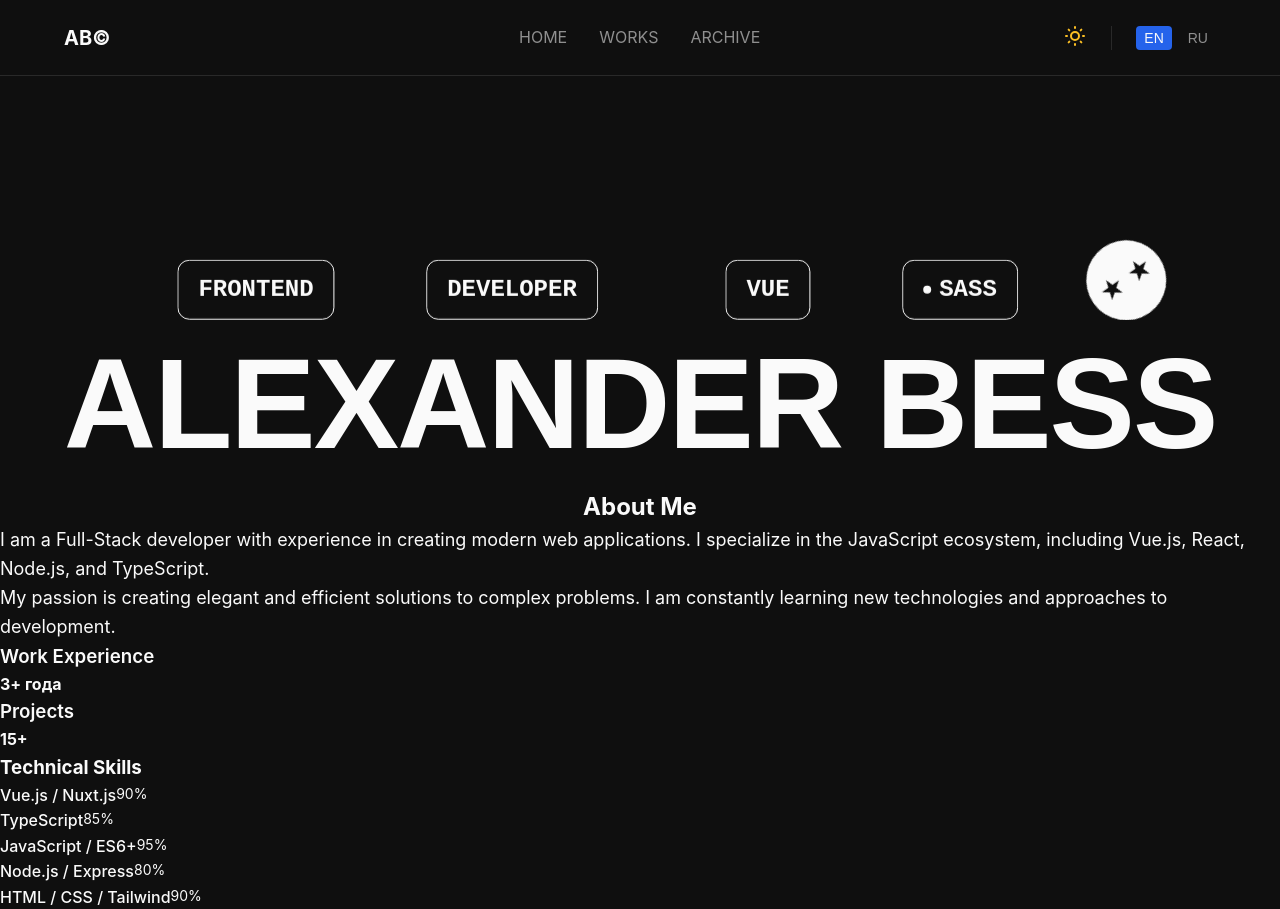
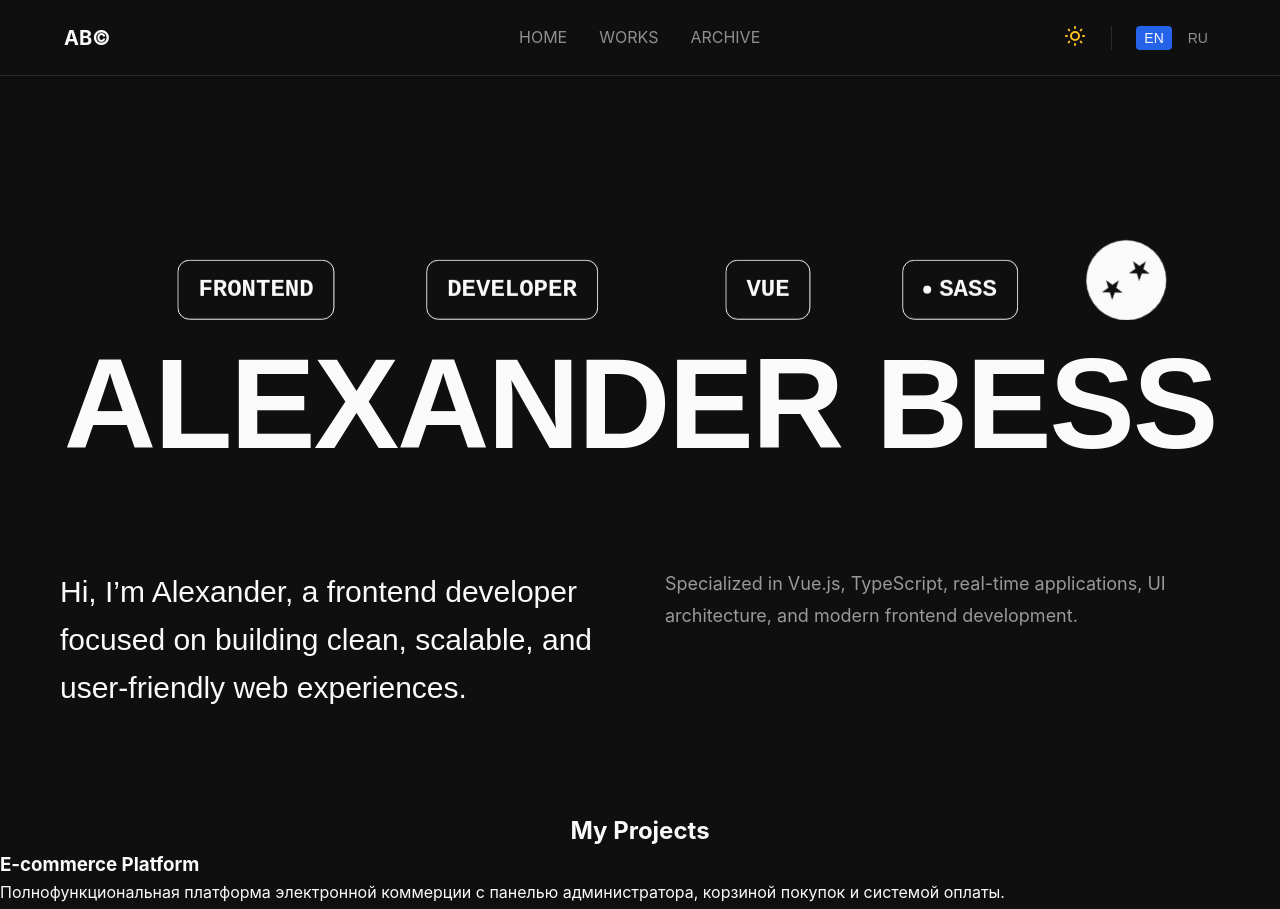
Before and after one commit to AlexanderBess/portfolio, a Vue app: page / in a window 1280 px wide. Shown: the top 909 px of the page. Built offline with nearby package versions, Linux system fonts and the light colour scheme.

Commit message:
Finish About block

```diff
--- a/src/components/About.vue
+++ b/src/components/About.vue
@@ -1,70 +1,59 @@
 <template>
-  <section id="about" class="py-20 bg-white">
-    <div class="container mx-auto px-6">
-      <div class="text-center mb-16">
-        <h2 class="text-4xl font-bold text-gray-900 mb-4">{{ $t('about.title') }}</h2>
-        <div class="w-20 h-1 bg-primary-600 mx-auto"></div>
-      </div>
+  <section id="about" class="about">
+    <div class="about__container">
+        <div class="about__info">
+          <h2 class="about__title">
+            {{ $t('about.description') }}
+          </h2>
 
-      <div class="grid md:grid-cols-2 gap-12 items-center">
-        <div class="space-y-6">
-          <p class="text-lg text-gray-600 leading-relaxed">
-            {{ $t('about.description') }}
-          </p>
-
-          <p class="text-lg text-gray-600 leading-relaxed">
+          <p class="about__description">
             {{ $t('about.passion') }}
           </p>
-
-          <div class="grid grid-cols-2 gap-4">
-            <div class="bg-gray-50 p-4 rounded-lg">
-              <h3 class="font-semibold text-gray-900 mb-2">{{ $t('about.experience') }}</h3>
-              <p class="text-2xl font-bold text-primary-600">3+ года</p>
-            </div>
-            <div class="bg-gray-50 p-4 rounded-lg">
-              <h3 class="font-semibold text-gray-900 mb-2">{{ $t('about.projectsCount') }}</h3>
-              <p class="text-2xl font-bold text-primary-600">15+</p>
-            </div>
-          </div>
-        </div>
-
-        <div class="space-y-6">
-          <h3 class="text-2xl font-bold text-gray-900 mb-4">{{ $t('about.skills') }}</h3>
-
-          <div class="space-y-3">
-            <div v-for="skill in skills" :key="skill.name" class="space-y-2">
-              <div class="flex justify-between">
-                <span class="font-medium text-gray-700">{{ skill.name }}</span>
-                <span class="text-sm text-gray-500">{{ skill.level }}%</span>
-              </div>
-              <div class="w-full bg-gray-200 rounded-full h-2">
-                <div
-                  class="bg-primary-600 h-2 rounded-full transition-all duration-500"
-                  :style="{ width: skill.level + '%' }"
-                ></div>
-              </div>
-            </div>
-          </div>
         </div>
       </div>
-    </div>
   </section>
 </template>
 
 <script setup lang="ts">
-interface Skill {
-  name: string
-  level: number
+</script>
+
+<style lang="scss" scoped>
+@use '../styles/variables' as *;
+
+.about {
+  padding: 80px 60px;
+  background-color: var(--bg-primary);
+
+  &__title {
+    width: 100%;
+    font-family: "Geist", "Geist Placeholder", sans-serif;
+    font-size: 30px;
+    font-weight: 500;
+    color: var(--light-secondary);
+  }
+
+  &__info {
+    display: flex;
+    gap: 50px;
+    width: 100%;
+  }
+
+  &__description {
+    width: 100%;
+    font-size: 18px;
+    color: theme-color('light-text-secondary');
+    line-height: 1.75;
+  }
 }
 
-const skills: Skill[] = [
-  { name: 'Vue.js / Nuxt.js', level: 90 },
-  { name: 'TypeScript', level: 85 },
-  { name: 'JavaScript / ES6+', level: 95 },
-  { name: 'Node.js / Express', level: 80 },
-  { name: 'HTML / CSS / Tailwind', level: 90 },
-  { name: 'Git / GitHub', level: 85 },
-  { name: 'SQL / MongoDB', level: 75 },
-  { name: 'Docker / CI/CD', level: 70 }
-]
-</script>
+@media (max-width: 1200px) {
+  .about {
+    padding: 40px 40px;
+
+    &__info {
+      flex-direction: column;
+      gap: 20px;
+    }
+  }
+}
+</style>
--- a/src/locales/en.json
+++ b/src/locales/en.json
@@ -16,8 +16,8 @@
   },
   "about": {
     "title": "About Me",
-    "description": "I am a Full-Stack developer with experience in creating modern web applications. I specialize in the JavaScript ecosystem, including Vue.js, React, Node.js, and TypeScript.",
-    "passion": "My passion is creating elegant and efficient solutions to complex problems. I am constantly learning new technologies and approaches to development.",
+    "description": "Hi, I’m Alexander, a frontend developer focused on building clean, scalable, and user-friendly web experiences.",
+    "passion": "Specialized in Vue.js, TypeScript, real-time applications, UI architecture, and modern frontend development.",
     "experience": "Work Experience",
     "projectsCount": "Projects",
     "skills": "Technical Skills"
```
